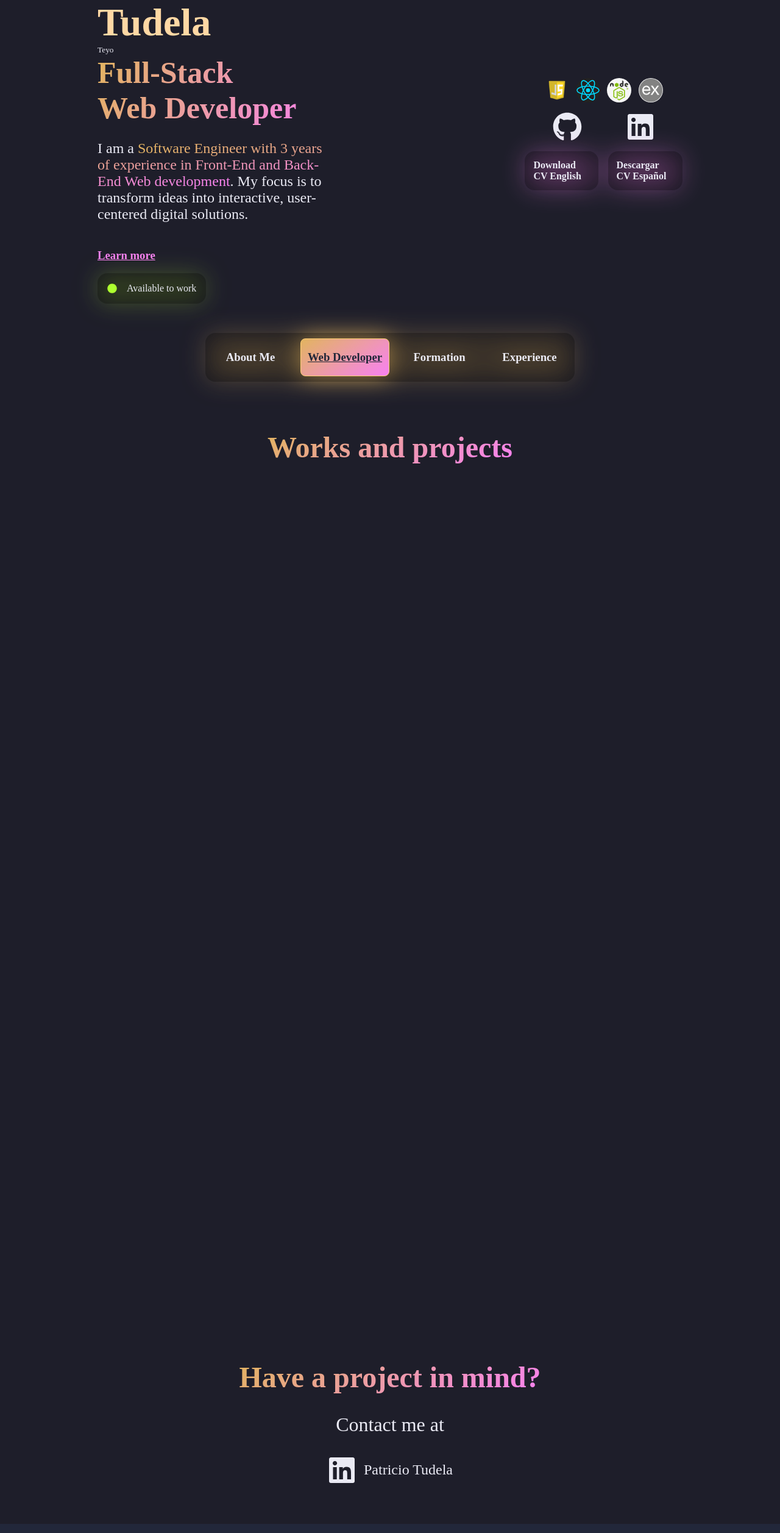
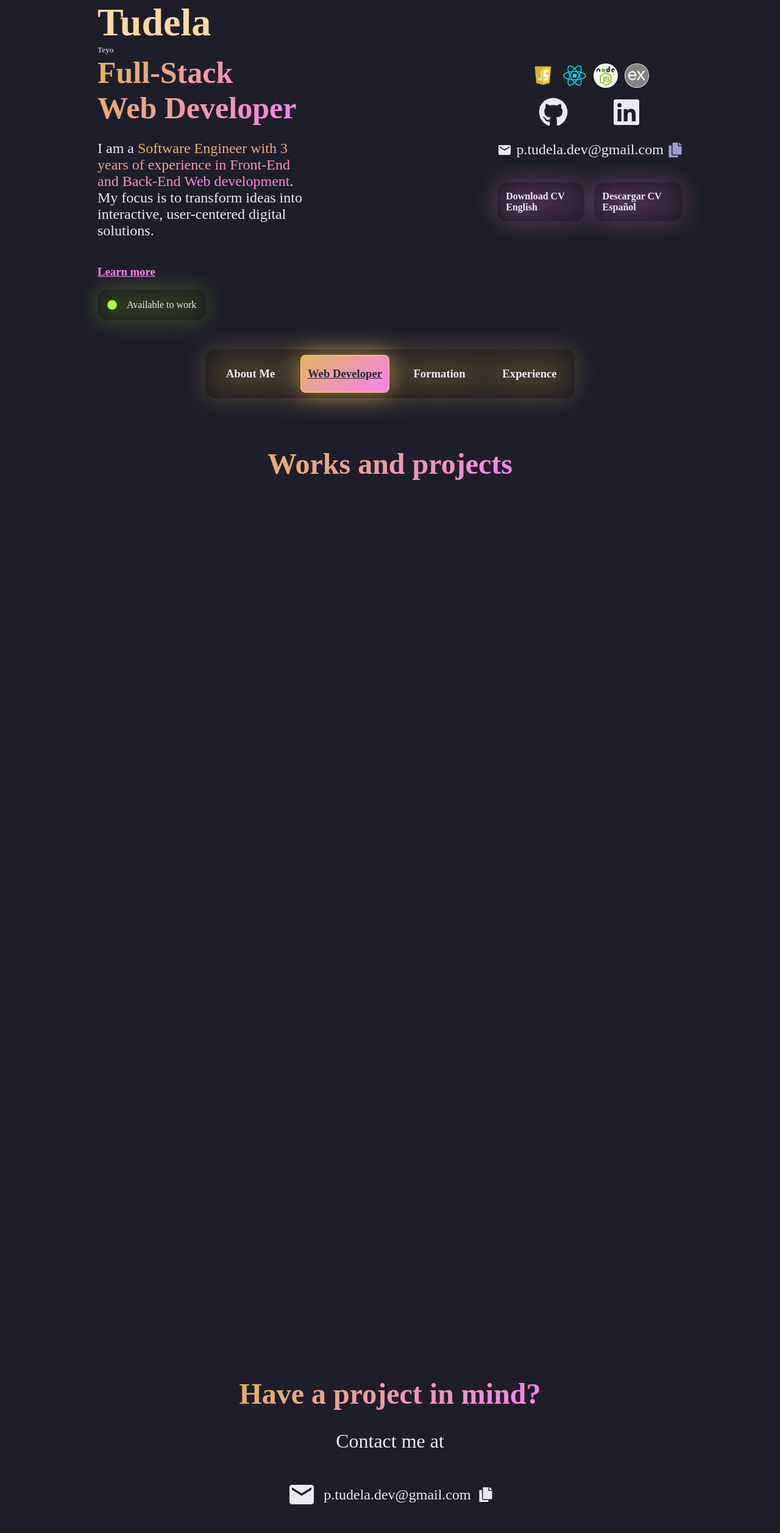
Before and after one commit to PatoTey/portfolio2024, a React (Vite) app: page / in a window 1280 px wide. Shown: the part 234-2748 px from the top of the page at 61% size. Built offline with nearby package versions, Linux system fonts and the light colour scheme; a web font is replaced by a local one.

Commit message:
Added new email to components

```diff
--- a/src/Components/Extra.jsx
+++ b/src/Components/Extra.jsx
@@ -13,9 +13,9 @@ export default function Extra(){
             <h1 className="extra-title">Have a project in mind?</h1>
             <p className="extra-subtitle">Contact me at</p>
             <div className="contacts">
-                {/*<div className="contact-item" onClick={()=>copyToClipboard()}>
-                    <MdEmail className="contact-logo"/> <p id="emailCnt"> ptudelach@hotmail.com</p>  <FaCopy/>
-                </div>*/}
+                <div className="contact-item" onClick={()=>copyToClipboard()}>
+                    <MdEmail className="contact-logo"/> <p id="emailCnt"> p.tudela.dev@gmail.com</p>  <FaCopy/>
+                </div>
                 <a href="https://www.linkedin.com/in/patricio-tudela-chavera/" target="_blank" rel="noreferrer" className="contact-item" aria-label="Go to Patricio's Linkedin page">
                     <FaLinkedin className="contact-logo"/> Patricio Tudela
                 </a>
--- a/src/Components/Header.jsx
+++ b/src/Components/Header.jsx
@@ -56,11 +56,11 @@ export default function Content(){
                             <FaLinkedin className="sociallink"/>
                         </a>
                     </section>
-                   {/* <div className="email-container">
+                   <div className="email-container">
                         <MdEmail className="email-icon"/>
-                        <p id="email" className="email" value="ptudelach@hotmail.com">ptudelach@hotmail.com</p>
+                        <p id="email" className="email" value="p.tudela.dev@gmail.com">p.tudela.dev@gmail.com</p>
                         <FaCopy className="copyClipboard" onClick={()=>copyToClipboard()}/>
-                    </div>*/}
+                    </div>
                     <div className="cv-container">
                         <a href="/resources/Resume_Patricio_Tudela.pdf" download className="cvbtn" aria-label="Dowloand english CV"> Download CV English</a>
                         <a href="/resources/Curriculum_Patricio_Tudela.pdf" download className="cvbtn" aria-label="Download spanish CV">Descargar CV Español</a>
```
